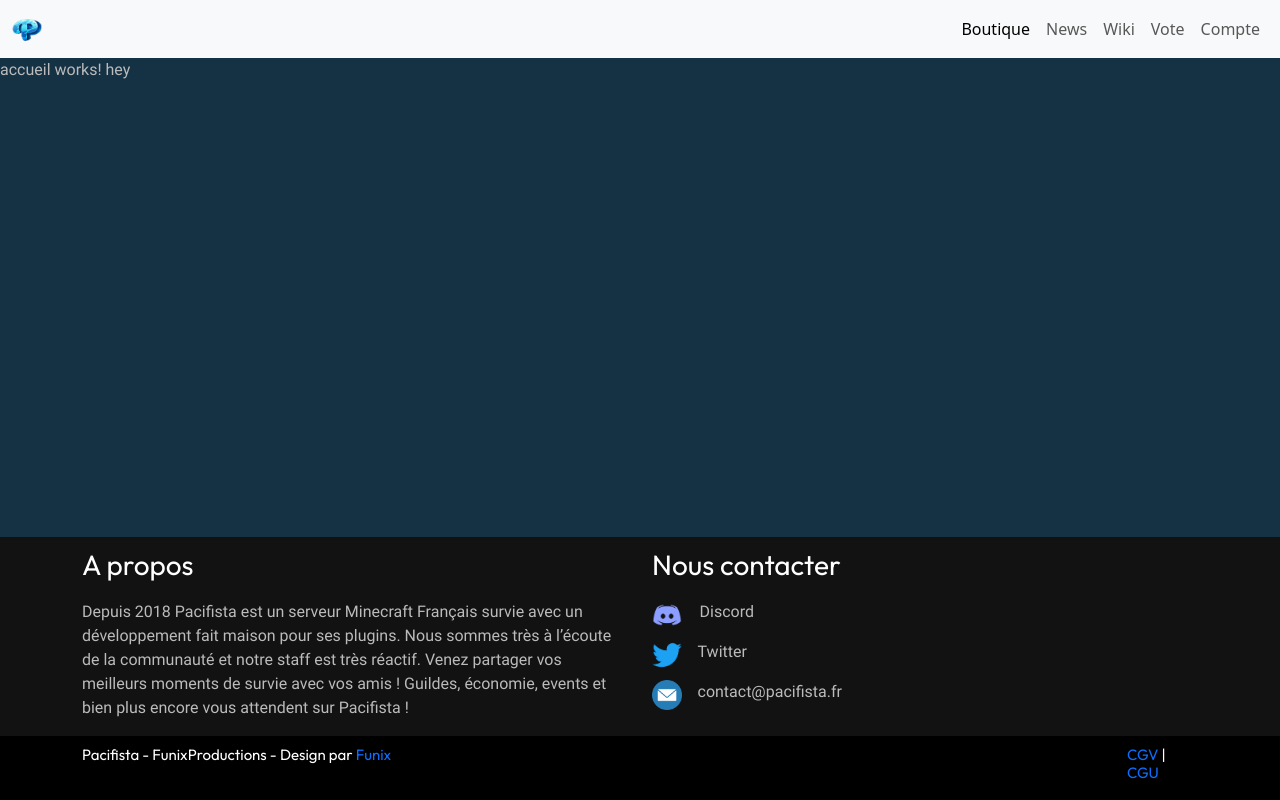
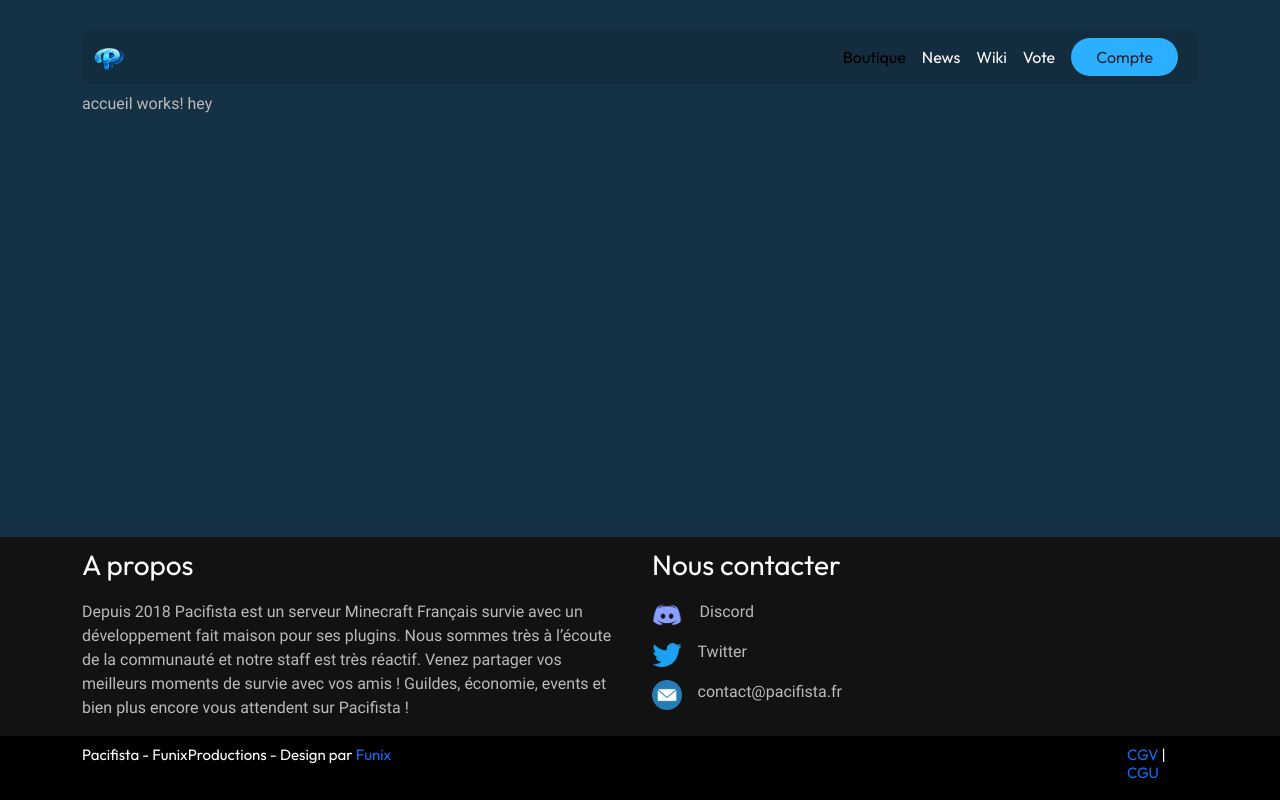
Before and after one commit to PacifistaMC/PacifistaWebsite, an Angular app: page / in a window 1280 px wide. Built offline with nearby package versions, Linux system fonts and the light colour scheme.

Commit message:
navbar style

```diff
--- a/src/app/app.component.html
+++ b/src/app/app.component.html
@@ -1,5 +1,7 @@
-<app-navbar></app-navbar>
+<div class="container">
+  <app-navbar></app-navbar>
 
-<router-outlet></router-outlet>
+  <router-outlet></router-outlet>
+</div>
 
 <app-footer></app-footer>
--- a/src/app/components/navbar/navbar.component.html
+++ b/src/app/components/navbar/navbar.component.html
@@ -1,4 +1,4 @@
-<nav class="navbar navbar-expand-lg bg-body-tertiary">
+<nav class="navbar navbar-expand-lg">
   <div class="container-fluid">
     <a class="navbar-brand" href="/">
       <img src="assets/img/pacifista-logo.png" width="30" height="30" alt="pacifista logo" class="d-inline-block">
@@ -6,7 +6,7 @@
 
     <div class="d-flex">
       <div class="collapse navbar-collapse" id="navbarNav">
-        <ul class="navbar-nav">
+        <ul class="navbar-nav align-items-center">
           <li class="nav-item">
             <a class="nav-link active" aria-current="page" href="/shop">Boutique</a>
           </li>
@@ -20,7 +20,11 @@
             <a class="nav-link" href="/vote">Vote</a>
           </li>
           <li class="nav-item">
-            <a class="nav-link" href="/compte">Compte</a>
+            <a class="nav-link" href="/compte">
+              <button class="btn account-btn">
+                Compte
+              </button>
+            </a>
           </li>
         </ul>
       </div>
--- a/src/app/components/navbar/navbar.component.scss
+++ b/src/app/components/navbar/navbar.component.scss
@@ -0,0 +1,36 @@
+@import "../../../pacifista_variables";
+
+nav {
+  margin-top: 2%;
+}
+
+nav .container-fluid {
+  background-color: rgba(10, 10, 10, 0.1);
+  backdrop-filter: blur(8px);
+  border-radius: 10px;
+}
+
+nav a {
+  font-family: 'Outfit', sans-serif;
+  font-weight: normal;
+  color: white;
+}
+
+nav a:hover {
+  font-family: 'Outfit', sans-serif;
+  font-weight: normal;
+  color: $secondary_color;
+}
+
+nav .account-btn {
+  background-color: $main_color;
+  border: 0;
+  border-radius: 20px;
+  box-shadow: none;
+  padding: 7px 25px;
+}
+
+nav .account-btn:hover {
+  background-color: $secondary_color;
+  color: black;
+}
--- /dev/null
+++ b/src/pacifista_variables.scss
@@ -0,0 +1,46 @@
+$bg_color: #153144;
+$main_color: #2CAFFF;
+$secondary_color: #60A3D9;
+$tertiary_color: #0074B7;
+
+@font-face {
+  font-family: 'Roboto';
+  src: url("assets/fonts/roboto/Roboto-Regular.ttf");
+  font-style: normal;
+  font-weight: normal;
+}
+
+@font-face {
+  font-family: 'Roboto';
+  src: url("assets/fonts/roboto/Roboto-Bold.ttf");
+  font-style: normal;
+  font-weight: bold;
+}
+
+@font-face {
+  font-family: 'Roboto';
+  src: url("assets/fonts/roboto/Roboto-Italic.ttf");
+  font-style: italic;
+  font-weight: normal;
+}
+
+@font-face {
+  font-family: 'Roboto';
+  src: url("assets/fonts/roboto/Roboto-BoldItalic.ttf");
+  font-style: italic;
+  font-weight: bold;
+}
+
+@font-face {
+  font-family: 'Outfit';
+  src: url("assets/fonts/outfit/Outfit-Regular.ttf");
+  font-style: normal;
+  font-weight: normal;
+}
+
+@font-face {
+  font-family: 'Outfit';
+  src: url("assets/fonts/outfit/Outfit-Bold.ttf");
+  font-style: normal;
+  font-weight: bold;
+}
--- a/src/styles.scss
+++ b/src/styles.scss
@@ -1,49 +1,4 @@
-$bg_color: #153144;
-$main_color: #2CAFFF;
-$secondary_color: #60A3D9;
-$tertiary_color: #0074B7;
-
-@font-face {
-  font-family: 'Roboto';
-  src: url("assets/fonts/roboto/Roboto-Regular.ttf");
-  font-style: normal;
-  font-weight: normal;
-}
-
-@font-face {
-  font-family: 'Roboto';
-  src: url("assets/fonts/roboto/Roboto-Bold.ttf");
-  font-style: normal;
-  font-weight: bold;
-}
-
-@font-face {
-  font-family: 'Roboto';
-  src: url("assets/fonts/roboto/Roboto-Italic.ttf");
-  font-style: italic;
-  font-weight: normal;
-}
-
-@font-face {
-  font-family: 'Roboto';
-  src: url("assets/fonts/roboto/Roboto-BoldItalic.ttf");
-  font-style: italic;
-  font-weight: bold;
-}
-
-@font-face {
-  font-family: 'Outfit';
-  src: url("assets/fonts/outfit/Outfit-Regular.ttf");
-  font-style: normal;
-  font-weight: normal;
-}
-
-@font-face {
-  font-family: 'Outfit';
-  src: url("assets/fonts/outfit/Outfit-Bold.ttf");
-  font-style: normal;
-  font-weight: bold;
-}
+@import "pacifista_variables";
 
 /* Importing Bootstrap SCSS file. */
 @import 'bootstrap/scss/bootstrap';
```
